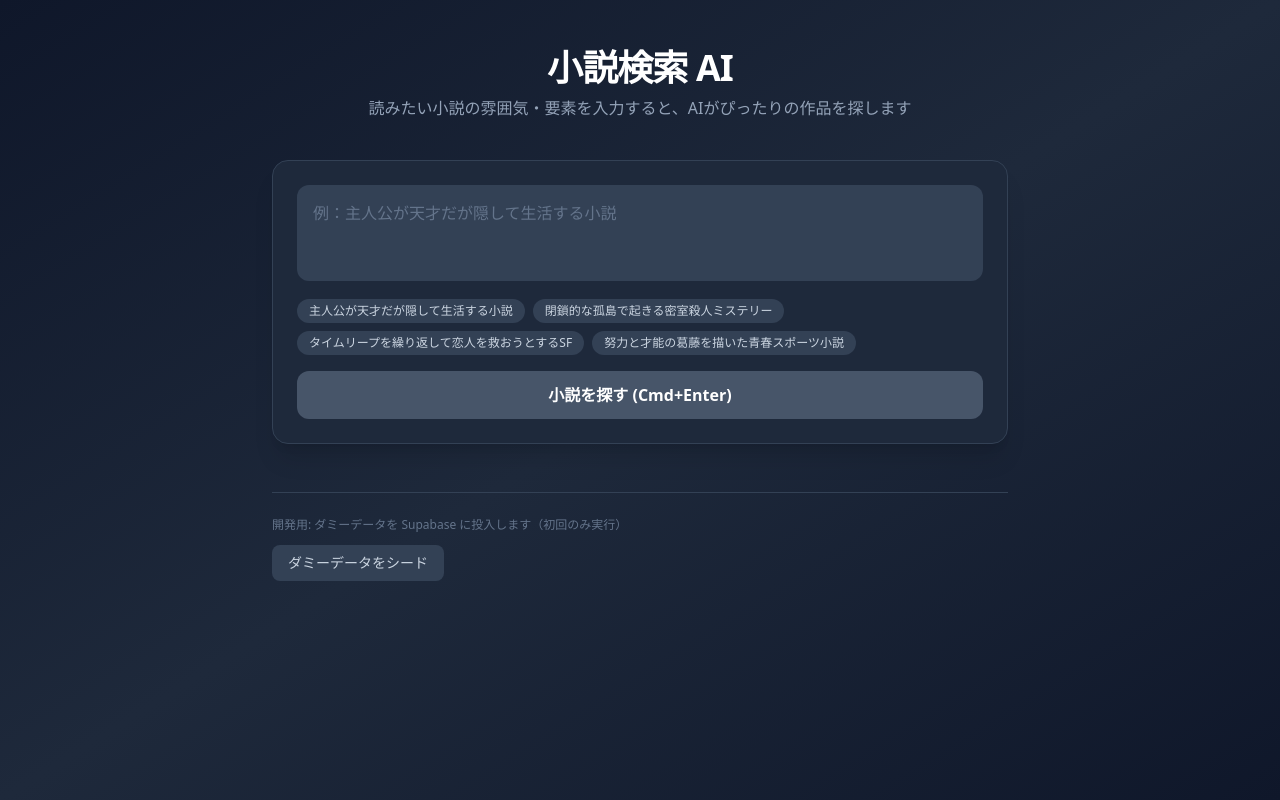
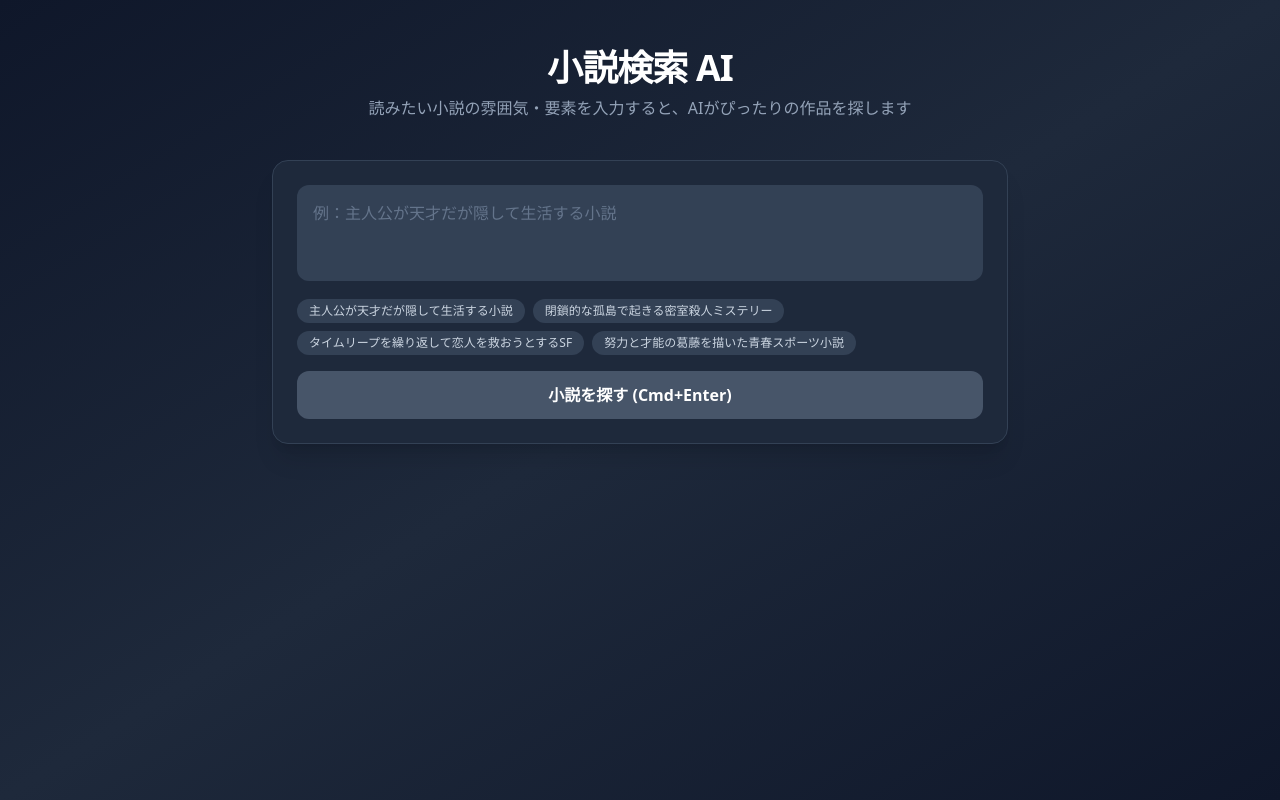
Before and after one commit to kohya0320/novel-rag, a Next.js app: page / in a window 1280 px wide. Built offline with nearby package versions, Linux system fonts and the light colour scheme.

Commit message:
remove seed button, fix elapsed time position

```diff
--- a/app/page.tsx
+++ b/app/page.tsx
@@ -24,21 +24,19 @@ const EXAMPLE_QUERIES = [
   '努力と才能の葛藤を描いた青春スポーツ小説',
 ]
 
+const stripMarkdown = (text: string) =>
+  text
+    .replace(/#{1,6}\s*/g, '')
+    .replace(/\*{1,3}([^*]+)\*{1,3}/g, '$1')
+    .replace(/^[-*]\s+/gm, '')
+    .replace(/^\s*:\s*/gm, '')
+
 export default function Home() {
   const [query, setQuery] = useState('')
   const [result, setResult] = useState<SearchResult | null>(null)
   const [loading, setLoading] = useState(false)
   const [error, setError] = useState<string | null>(null)
-  const [seeding, setSeeding] = useState(false)
-  const [seedResult, setSeedResult] = useState<string | null>(null)
   const [elapsed, setElapsed] = useState<number | null>(null)
-
-  const stripMarkdown = (text: string) =>
-    text
-      .replace(/#{1,6}\s*/g, '')
-      .replace(/\*{1,3}([^*]+)\*{1,3}/g, '$1')
-      .replace(/^[-*]\s+/gm, '')
-      .replace(/^\s*:\s*/gm, '')
 
   const handleSearch = async () => {
     if (!query.trim()) return
@@ -56,29 +54,12 @@ export default function Home() {
       })
       const data = await res.json()
       if (!res.ok) throw new Error(data.error ?? '検索に失敗しました')
+      setResult(data)
       setElapsed((Date.now() - start) / 1000)
-      setResult(data)
     } catch (err) {
       setError(err instanceof Error ? err.message : '予期しないエラーが発生しました')
     } finally {
       setLoading(false)
-    }
-  }
-
-  const handleSeed = async () => {
-    setSeeding(true)
-    setSeedResult(null)
-    try {
-      const res = await fetch('/api/seed', { method: 'POST' })
-      const data = await res.json()
-      if (!res.ok) throw new Error(data.error ?? 'シードに失敗しました')
-      const inserted = data.results.filter((r: { status: string }) => r.status === 'inserted').length
-      const skipped = data.results.filter((r: { status: string }) => r.status.includes('skipped')).length
-      setSeedResult(`完了: ${inserted}件追加、${skipped}件スキップ`)
-    } catch (err) {
-      setSeedResult(`エラー: ${err instanceof Error ? err.message : '失敗しました'}`)
-    } finally {
-      setSeeding(false)
     }
   }
 
@@ -123,6 +104,9 @@ export default function Home() {
           >
             {loading ? '検索中...' : '小説を探す (Cmd+Enter)'}
           </button>
+          {elapsed !== null && (
+            <p className="text-slate-500 text-xs text-right mt-2">検索時間: {elapsed.toFixed(1)}秒</p>
+          )}
         </div>
 
         {/* エラー表示 */}
@@ -135,9 +119,6 @@ export default function Home() {
         {/* 検索結果 */}
         {result && (
           <div className="space-y-6">
-            {elapsed !== null && (
-              <p className="text-slate-500 text-xs text-right">検索時間: {elapsed.toFixed(1)}秒</p>
-            )}
             {/* AI推薦文 */}
             <div className="bg-blue-950/60 border border-blue-700 rounded-2xl p-6">
               <h2 className="text-base font-semibold mb-3 text-blue-300">AI のおすすめコメント</h2>
@@ -188,23 +169,6 @@ export default function Home() {
             </div>
           </div>
         )}
-
-        {/* 開発用: シードボタン */}
-        <div className="mt-12 pt-6 border-t border-slate-700">
-          <p className="text-slate-500 text-xs mb-3">
-            開発用: ダミーデータを Supabase に投入します（初回のみ実行）
-          </p>
-          <button
-            onClick={handleSeed}
-            disabled={seeding}
-            className="bg-slate-700 hover:bg-slate-600 disabled:opacity-50 text-slate-300 text-sm px-4 py-2 rounded-lg transition"
-          >
-            {seeding ? '投入中...' : 'ダミーデータをシード'}
-          </button>
-          {seedResult && (
-            <p className="text-slate-400 text-xs mt-2">{seedResult}</p>
-          )}
-        </div>
       </div>
     </main>
   )
```
